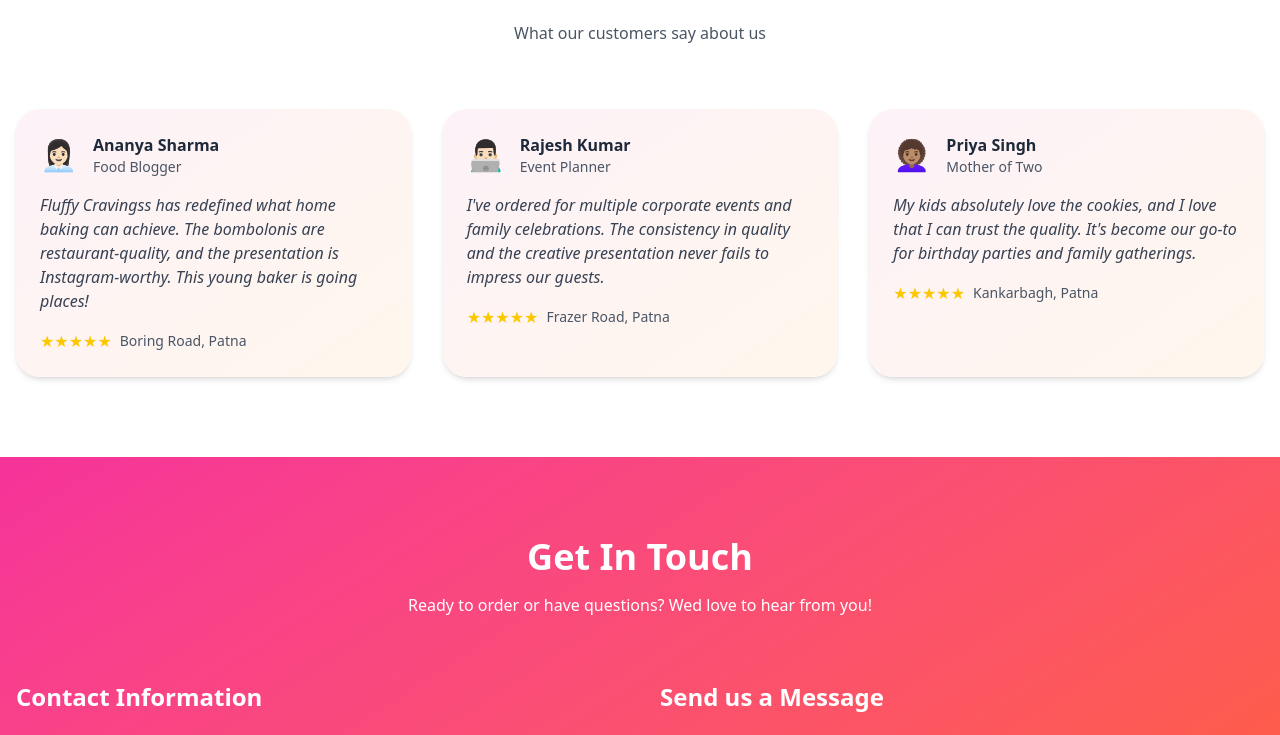
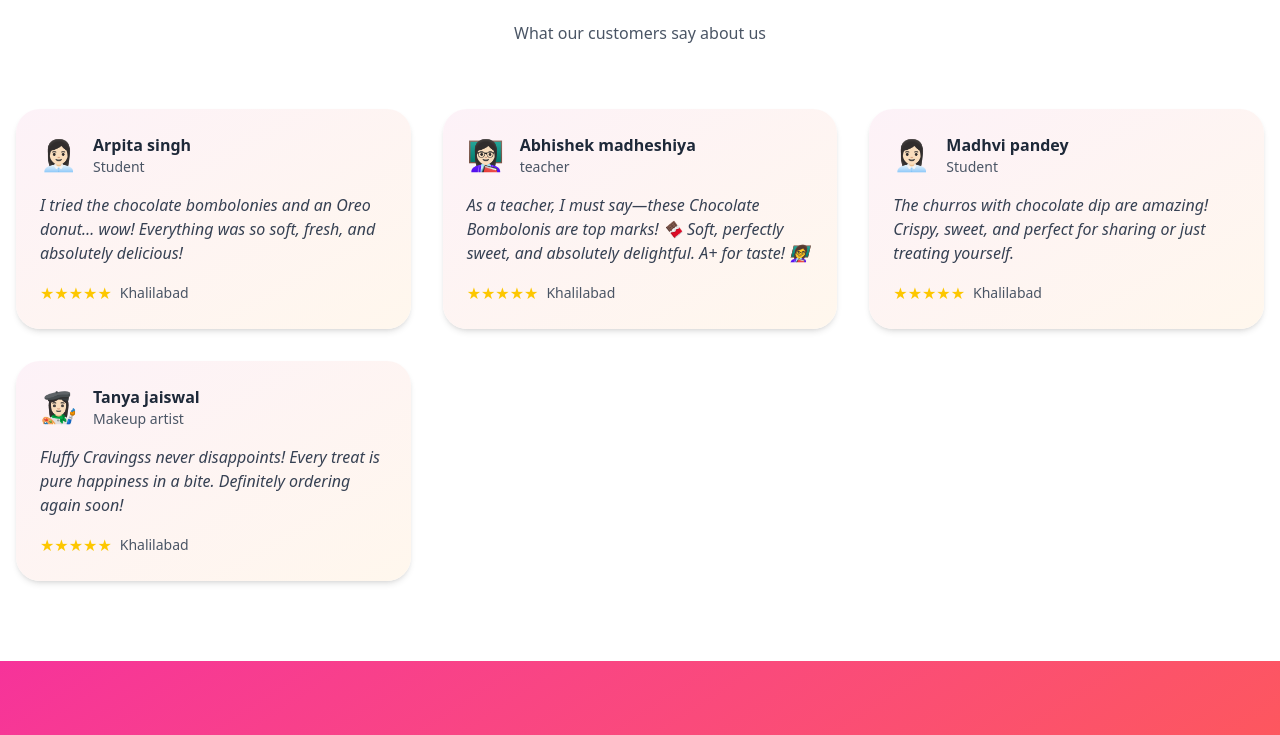
Before and after one commit to saurav84ya/Fluffy_Cravingss_web_2, a Next.js app: page / in a window 1280 px wide. Shown: the part 2364-3099 px from the top of the page. Built offline with nearby package versions, Linux system fonts and the light colour scheme.

Commit message:
first commit4

```diff
--- a/src/app/page.js
+++ b/src/app/page.js
@@ -139,30 +139,41 @@ const FluffyCravingss = () => {
   const testimonials = [
     {
       id: 1,
-      name: "Ananya Sharma",
-      role: "Food Blogger",
-      text: "Fluffy Cravingss has redefined what home baking can achieve. The bombolonis are restaurant-quality, and the presentation is Instagram-worthy. This young baker is going places!",
+      name: "Arpita singh",
+      role: "Student",
+      text: "I tried the chocolate bombolonies and an Oreo donut… wow! Everything was so soft, fresh, and absolutely delicious!",
       rating: 5,
       image: "👩🏻‍💼",
-      location: "Boring Road, Patna",
+      location: "Khalilabad",
+    },
+     {
+      id: 3,
+      name: "Abhishek madheshiya",
+      role: "teacher ",
+      text:"As a teacher, I must say—these Chocolate Bombolonis are top marks! 🍫 Soft, perfectly sweet, and absolutely delightful. A+ for taste! 👩‍🏫",
+      rating: 5,
+      image: "👩🏻‍🏫",
+      location: "Khalilabad",
     },
     {
       id: 2,
-      name: "Rajesh Kumar",
-      role: "Event Planner",
-      text: "I've ordered for multiple corporate events and family celebrations. The consistency in quality and the creative presentation never fails to impress our guests.",
+      name: " Madhvi pandey",
+      role: "Student",
+      text: "The churros with chocolate dip are amazing! Crispy, sweet, and perfect for sharing or just treating yourself.",
       rating: 5,
-      image: "👨🏻‍💻",
-      location: "Frazer Road, Patna",
+      image: "👩🏻‍💼",
+      location: "Khalilabad",
     },
+
+
     {
-      id: 3,
-      name: "Priya Singh",
-      role: "Mother of Two",
-      text: "My kids absolutely love the cookies, and I love that I can trust the quality. It's become our go-to for birthday parties and family gatherings.",
+      id: 4,
+      name: "Tanya jaiswal",
+      role: "Makeup artist",
+      text:"Fluffy Cravingss never disappoints! Every treat is pure happiness in a bite. Definitely ordering again soon!",
       rating: 5,
-      image: "👩🏽‍🦱",
-      location: "Kankarbagh, Patna",
+      image: "👩🏻‍🎨",
+      location: "Khalilabad",
     },
   ];
 
--- a/src/components/ContactSection.js
+++ b/src/components/ContactSection.js
@@ -12,7 +12,7 @@ export default function ContactSection({ownerEmail,ownerNumber}) {
               Get In Touch
             </h2>
             <p className="max-w-2xl mx-auto">
-              Ready to order or have questions? Wed love to hear from you!
+              Ready to order or have questions? We&apos;d love to hear from you!
             </p>
           </div>
           <div className="grid grid-cols-1 md:grid-cols-2 gap-10">
```
